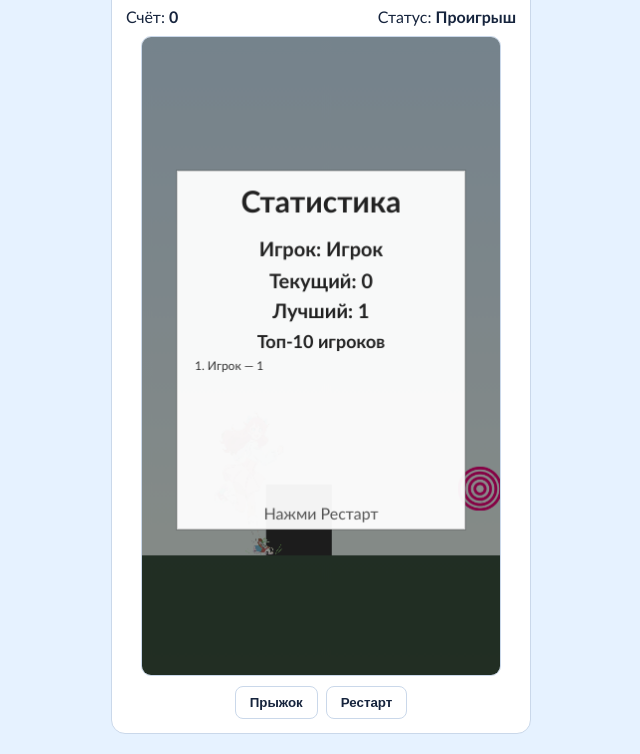
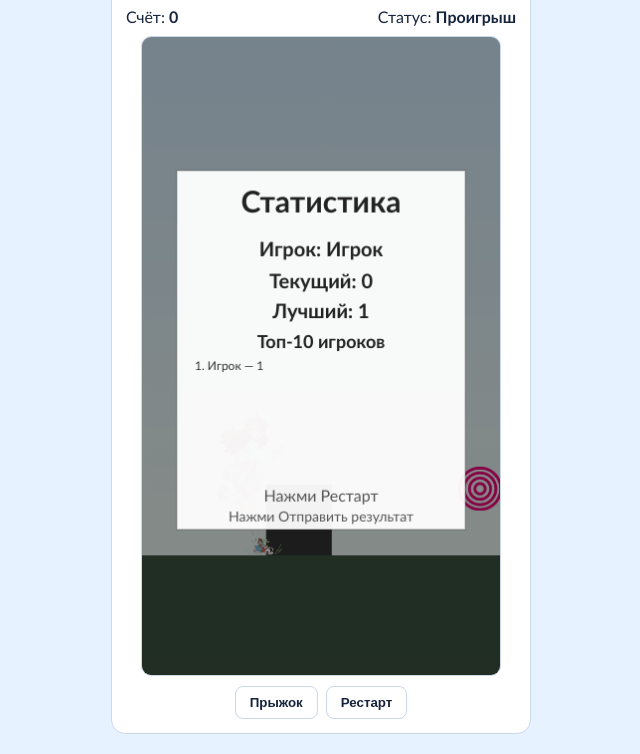
Before and after one commit to r618vh-png/telegram-voice-bot, a website with bundled scripts: page runner/index.html in a window 1280 px wide. Both pictures are taken after a click on the button "Рестарт". Shown: the part 77-831 px from the top of the page, without its empty margins (319-959 px from the left). Built offline with nearby package versions, Linux system fonts and the light colour scheme.

Commit message:
Send Runner score only on button click

```diff
--- a/runner/app.js
+++ b/runner/app.js
@@ -5,6 +5,7 @@ const scoreEl = document.querySelector("[data-score]");
 const statusEl = document.querySelector("[data-status]");
 const restartBtn = document.querySelector("[data-restart]");
 const jumpBtn = document.querySelector("[data-jump]");
+const sendBtn = document.querySelector("[data-send]");
 const resultEl = document.querySelector("[data-result]");
 const resultPlayerEl = document.querySelector("[data-result-player]");
 const resultScoreEl = document.querySelector("[data-result-score]");
@@ -301,8 +302,10 @@ function draw() {
     ctx.textAlign = "center";
     ctx.font = "500 16px 'Trebuchet MS', sans-serif";
     ctx.fillStyle = "#555";
-    ctx.fillText("Нажми Рестарт", state.width / 2, panelY + panelH - 10);
-    submitRunnerScore();
+    ctx.fillText("Нажми Рестарт", state.width / 2, panelY + panelH - 28);
+    ctx.font = "500 14px 'Trebuchet MS', sans-serif";
+    ctx.fillText("Нажми Отправить результат", state.width / 2, panelY + panelH - 8);
+    updateSendButton();
     storeBest(bestOverall);
   }
 }
@@ -345,6 +348,11 @@ function doJump() {
 function doRestart() {
   state = restartRunner(state);
   hasSubmittedRunnerScore = false;
+  if (sendBtn) {
+    sendBtn.hidden = true;
+    sendBtn.disabled = false;
+    sendBtn.textContent = "Отправить результат";
+  }
 }
 
 function renderResultPanel() {
@@ -358,6 +366,21 @@ function submitRunnerScore() {
   const payload = { type: "runner_score", score: state.score, sentAt: Date.now() };
   telegramWebApp.sendData(JSON.stringify(payload));
   hasSubmittedRunnerScore = true;
+}
+
+function updateSendButton() {
+  if (!sendBtn) return;
+  if (!telegramWebApp) {
+    sendBtn.hidden = true;
+    return;
+  }
+  if (!state.isGameOver) {
+    sendBtn.hidden = true;
+    return;
+  }
+  sendBtn.hidden = false;
+  sendBtn.disabled = hasSubmittedRunnerScore;
+  sendBtn.textContent = hasSubmittedRunnerScore ? "Результат отправлен" : "Отправить результат";
 }
 
 function getStoredBest() {
@@ -446,6 +469,12 @@ canvas.addEventListener("pointerdown", () => {
 
 jumpBtn.addEventListener("click", doJump);
 restartBtn.addEventListener("click", doRestart);
+if (sendBtn) {
+  sendBtn.addEventListener("click", () => {
+    submitRunnerScore();
+    updateSendButton();
+  });
+}
 
 draw();
 requestAnimationFrame(tick);
--- a/runner/index.html
+++ b/runner/index.html
@@ -26,6 +26,7 @@
       <div class="controls">
         <button type="button" data-jump>Прыжок</button>
         <button type="button" data-restart>Рестарт</button>
+        <button type="button" data-send hidden>Отправить результат</button>
       </div>
     </main>
 
--- a/runner/styles.css
+++ b/runner/styles.css
@@ -51,6 +51,7 @@ canvas {
   justify-content: center;
   gap: 8px;
   margin-top: 10px;
+  flex-wrap: wrap;
 }
 
 .result {
```
